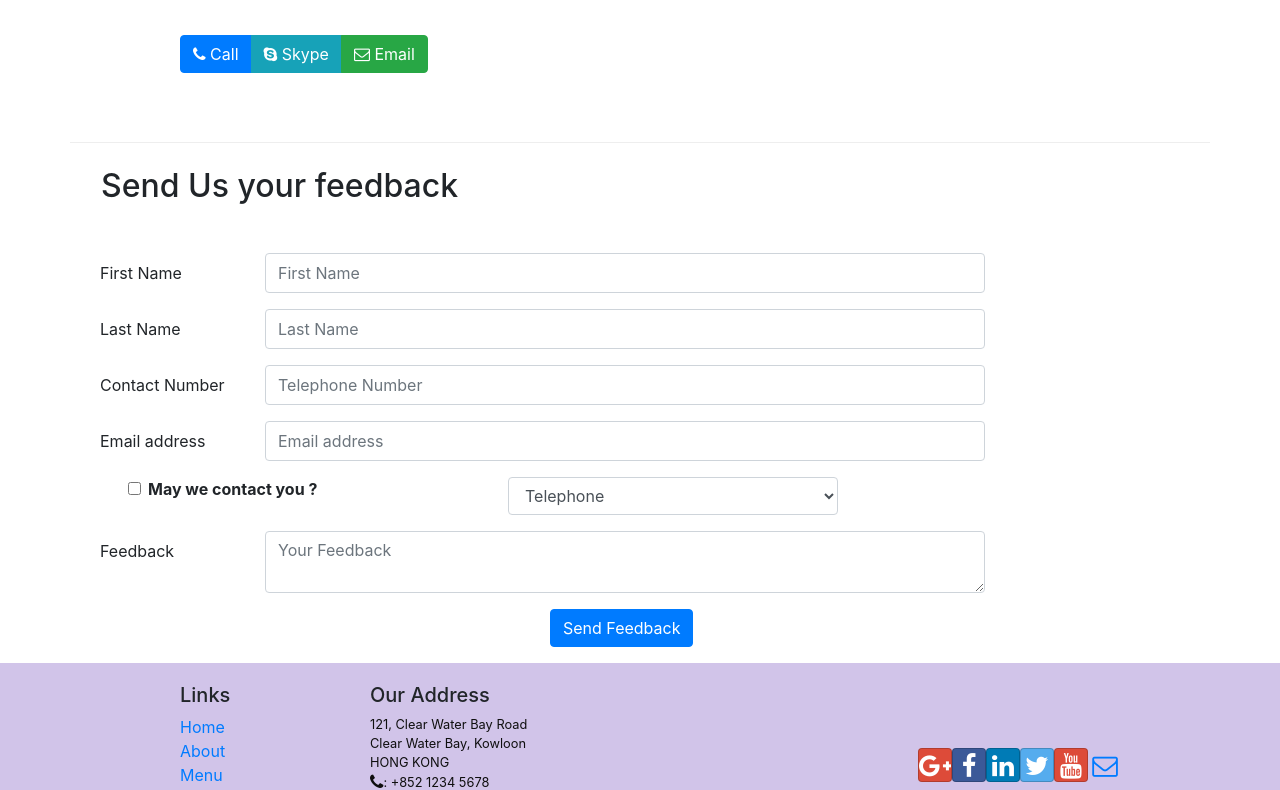
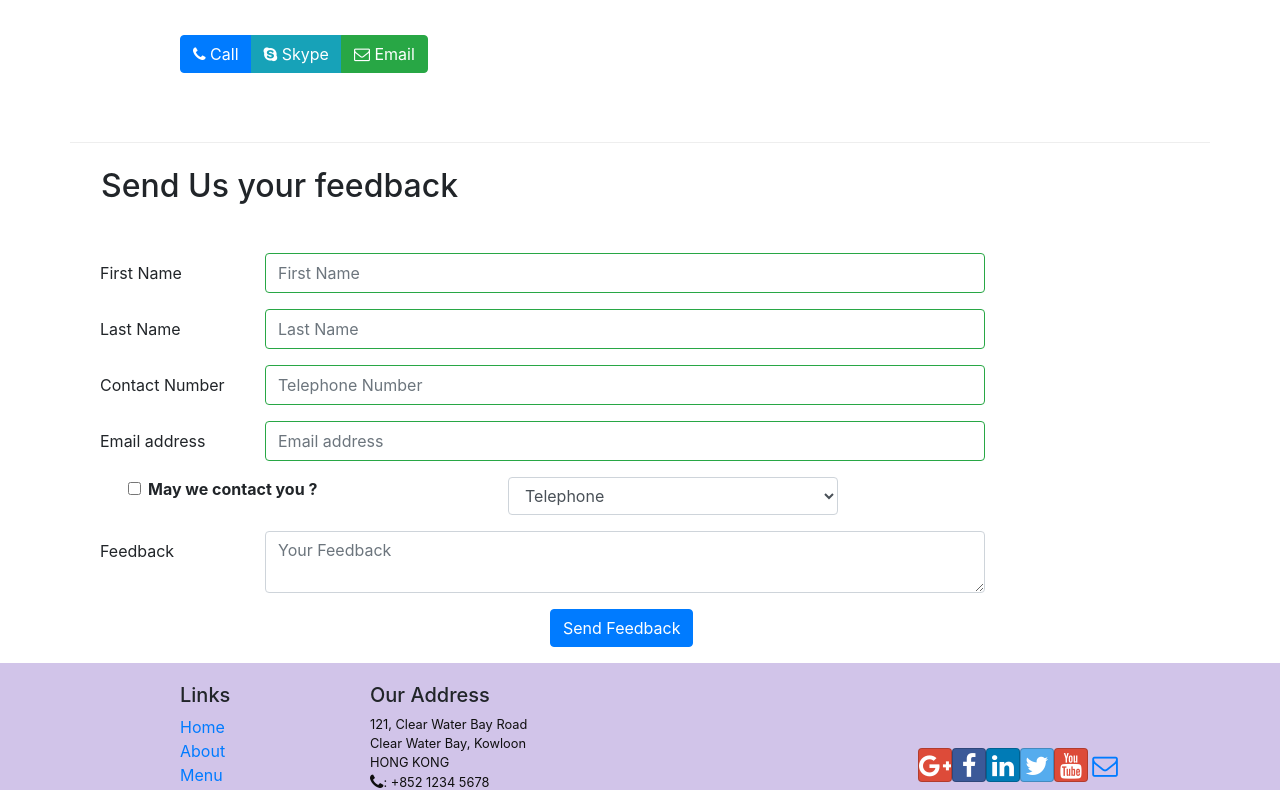
Before and after one commit to priyam-anand/confusion, a React (Create React App) app: page /contactus in a window 1280 px wide. Shown: the part 619-1409 px from the top of the page. Built offline with nearby package versions, Linux system fonts and the light colour scheme.

Commit message:
validation added

```diff
--- a/src/components/contactComponent.js
+++ b/src/components/contactComponent.js
@@ -1,40 +1,81 @@
 import React, { Component } from 'react';
-import { Button, Form, FormGroup, Label, Input } from 'reactstrap';
+import { Button, Form, FormGroup, Label, Input, FormFeedback } from 'reactstrap';
 class Contact extends Component {
 
-    constructor(props){
+    constructor(props) {
         super(props);
 
-        this.state={
-            firstname : '',
-            lastname : '',
-            telnum : '',
-            email : '',
-            agree : false,
-            contactType : 'Tel.',
-            message : ''
+        this.state = {
+            firstname: '',
+            lastname: '',
+            telnum: '',
+            email: '',
+            agree: false,
+            contactType: 'Tel.',
+            message: '',
+            touched: {
+                firstname: false,
+                lastname: false,
+                telnum: false,
+                email: false
             }
-        this.handleSubmit=this.handleSubmit.bind(this);
-        this.handleInputChange=this.handleInputChange.bind(this);
+        }
+        this.handleSubmit = this.handleSubmit.bind(this);
+        this.handleInputChange = this.handleInputChange.bind(this);
     }
 
-    handleInputChange(event){
+    handleBlur = (field) => (evt) => {
+        this.setState({
+            touched: { ...this.state.touched, [field]: true }
+        });
+    }
+
+    handleInputChange(event) {
         const target = event.target;
-        const value = target.type === 'checkbox'?target.checked:target.value;
+        const value = target.type === 'checkbox' ? target.checked : target.value;
         const name = target.name;
 
         this.setState({
-            [name] : value
+            [name]: value
         })
     }
 
-    handleSubmit(event){
-        console.log("current state = "+JSON.stringify(this.state));
+    handleSubmit(event) {
+        console.log("current state = " + JSON.stringify(this.state));
         alert("state change, check log");
         event.preventDefault();
     }
 
+    validate(firstname, lastname, telnum, email) {
+        const errors = {
+            firstname: '',
+            lastname: '',
+            telnum: '',
+            email: ''
+        };
+
+        if (this.state.touched.firstname && firstname.length < 3)
+            errors.firstname = 'First Name should be >= 3 characters';
+        else if (this.state.touched.firstname && firstname.length > 10)
+            errors.firstname = 'First Name should be <= 10 characters';
+
+        if (this.state.touched.lastname && lastname.length < 3)
+            errors.lastname = 'Last Name should be >= 3 characters';
+        else if (this.state.touched.lastname && lastname.length > 10)
+            errors.lastname = 'Last Name should be <= 10 characters';
+
+        const reg = /^\d+$/;
+        if (this.state.touched.telnum && !reg.test(telnum))
+            errors.telnum = 'Tel. Number should contain only numbers';
+
+        if (this.state.touched.email && email.split('').filter(x => x === '@').length !== 1)
+            errors.email = 'Email should contain a @';
+
+        return errors;
+    }
+
     render() {
+        const errors = this.validate(this.state.firstname, this.state.lastname, this.state.telnum, this.state.email);
         return (
             <div className="container">
                 <div className="row row-content">
@@ -70,37 +111,48 @@
 
                 <Form onSubmit={this.handleSubmit}>
 
-                    <FormGroup>
-                        <div className='container row'>
-                            <Label className='mt-2 col-12 col-md-2' htmlFor="firstname">First Name</Label>
-                            <Input className='col-12 col-md-8' type="text" name="firstname" id="firstname" placeholder="First Name" value={this.state.firstname} onChange={this.handleInputChange}/>
-                        </div>
+                    <FormGroup className='container row'>
+                        <Label className='mt-2 col-12 col-md-2' htmlFor="firstname">
+                            First Name
+                        </Label>
+                        <Input className='col-12 col-md-8' type="text" name="firstname" id="firstname" placeholder="First Name"
+                        value={this.state.firstname}
+                        valid={errors.firstname === ''}
+                        invalid={errors.firstname !== ''}
+                        onBlur={this.handleBlur('firstname')} onChange={this.handleInputChange} />
+                        <FormFeedback>{errors.firstname}</FormFeedback>
                     </FormGroup>
-                    <FormGroup>
-                        <div className='container row'>
+                    <FormGroup className='container row'>
                         <Label className='mt-2 col-12 col-md-2' htmlFor="lastname">Last Name</Label>
                         <Input className='col-12 col-md-8' type="text" name="lastname" id="lastname" placeholder="Last Name" value={this.state.lastname}
+                        valid={errors.lastname === ''}
+                        invalid={errors.lastname !== ''}
+                        onBlur={this.handleBlur('lastname')}
                         onChange={this.handleInputChange} />
-                        </div>
+                        <FormFeedback>{errors.lastname}</FormFeedback>
                     </FormGroup>
-                    <FormGroup>
-                        <div className='container row'>
+                    <FormGroup className='container row'>
                         <Label className='mt-2 col-12 col-md-2' htmlFor="telnum">Contact Number</Label>
                         <Input className='col-12 col-md-8' type="tel" name="telnum" id="telnum" placeholder="Telephone Number" value={this.state.telnum}
-                            onChange={this.handleInputChange}/>
-                        </div>
+                        valid={errors.telnum === ''}
+                        invalid={errors.telnum !== ''}
+                        onBlur={this.handleBlur('telnum')}
+                        onChange={this.handleInputChange} />
+                        <FormFeedback>{errors.telnum}</FormFeedback>
                     </FormGroup>
-                    <FormGroup>
-                        <div className='container row'>
+                    <FormGroup className='container row'>
                         <Label className='mt-2 col-12 col-md-2' htmlFor="email">Email address</Label>
                         <Input className='col-12 col-md-8' type="email" name="email" id="email" placeholder="Email address" value={this.state.email}
-                            onChange={this.handleInputChange}/>
-                        </div>
+                        valid={errors.email === ''}
+                        invalid={errors.email !== ''}
+                        onBlur={this.handleBlur('email')}
+                        onChange={this.handleInputChange} />
+                        <FormFeedback>{errors.email}</FormFeedback>
                     </FormGroup>
                     <FormGroup className='row container'>
                         <div className='col-12 col-md-4 ml-5'>
                             <Input type='checkbox' name='agree' checked={this.state.agree}
-                            onChange={this.handleInputChange}/>
+                                onChange={this.handleInputChange} />
                             <strong>
                                 May we contact you ?
                             </strong>
@@ -114,12 +166,10 @@
                             </Input>
                         </div>
                     </FormGroup>
-                    <FormGroup>
-                        <div className='container row'>
+                    <FormGroup className='container row'>
                         <Label className='mt-2 col-12 col-md-2' htmlFor="message">Feedback</Label>
                         <Input className='col-12 col-md-8' type="textarea" name="message" id="message" placeholder="Your Feedback" value={this.state.message} onChange={this.handleInputChange}
                         />
-                        </div>
                     </FormGroup>
                     <FormGroup className='container row'>
                         <div className='col-5'>
```
Lines whose indentation alone changed are shown as unchanged.
